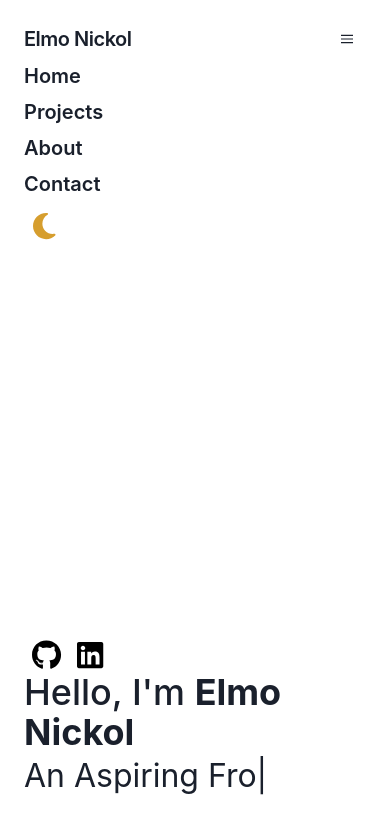
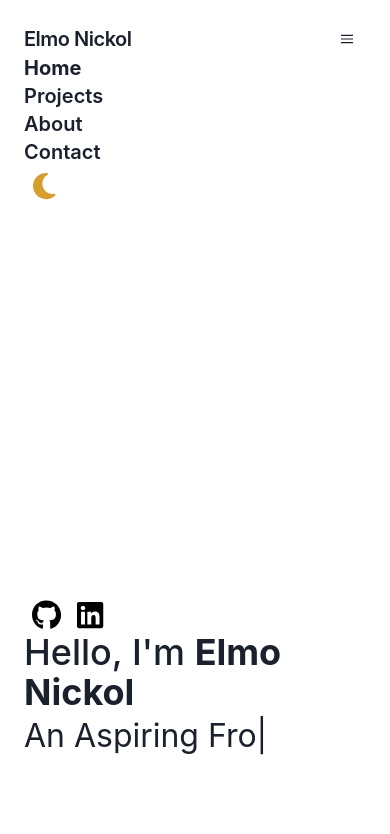
Before and after one commit to elmonickcool/my_portfolio, a Next.js app: page / in a window 390 px wide. Both pictures are taken after a click on the button 240 px from the left and 44 px from the top of the page. Shown: the top 834 px of the page. Built offline with nearby package versions, Linux system fonts and the light colour scheme.

Commit message:
remove mobile responsive for Links and add active

```diff
--- a/src/components/Navbar.jsx
+++ b/src/components/Navbar.jsx
@@ -47,22 +47,22 @@ const Navbar = () => {
           <div className={`text-sm ${isMobile ? 'block' : 'flex'} lg:flex-grow`}>
             <div className={`${isMobile ? '' : 'flex justify-end'}`}>
               <Link as={NextLink} href="/" passHref={true} legacyBehavior={true}>
-                <a className={`block ${isMobile ? 'my-2' : 'mt-4 lg:inline-block lg:mt-0'}  text-xl font-semibold mr-4`}>
+                <a className={`block text-xl mr-4 ${currentRoute === '/' ? 'font-bold' : 'font-medium'}`}>
                   Home
                 </a>
               </Link>
               <Link as={NextLink} href="/projects" passHref={true} legacyBehavior={true}>
-                <a className={`block ${isMobile ? 'my-2' : 'mt-4 lg:inline-block lg:mt-0'} text-xl font-semibold mr-4`}>
+                <a className={`block text-xl font-semibold mr-4 ${currentRoute === '/projects' ? 'font-bold' : ''}`}>
                   Projects
                 </a>
               </Link>
               <Link as={NextLink} href="/about" passHref={true} legacyBehavior={true}>
-                <a className={`block ${isMobile ? 'my-2' : 'mt-4 lg:inline-block lg:mt-0'} text-xl font-semibold mr-4`}>
+                <a className={`block text-xl font-semibold mr-4 ${currentRoute === '/about' ? 'font-bold' : ''}`}>
                   About
                 </a>
               </Link>
               <Link as={NextLink} href="/chat" passHref={true} legacyBehavior={true}>
-                <a className={`block ${isMobile ? 'my-2' : 'mt-4 lg:inline-block lg:mt-0'} text-xl font-semibold mr-4`}>
+                <a className={`block text-xl font-semibold mr-4 ${currentRoute === '/chat' ? 'font-bold' : ''}`}>
                   Contact
                 </a>
               </Link>
```
